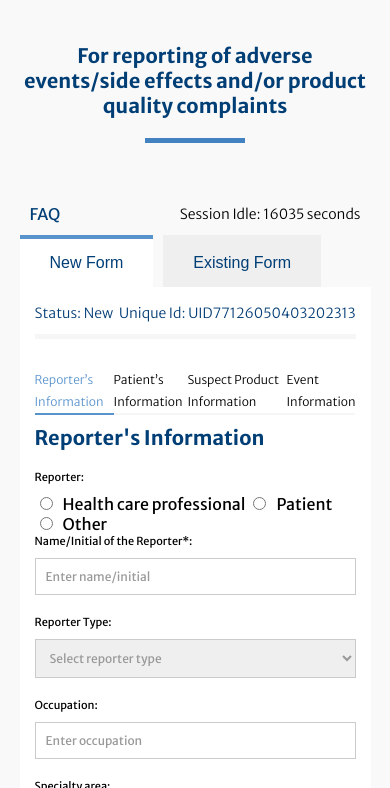
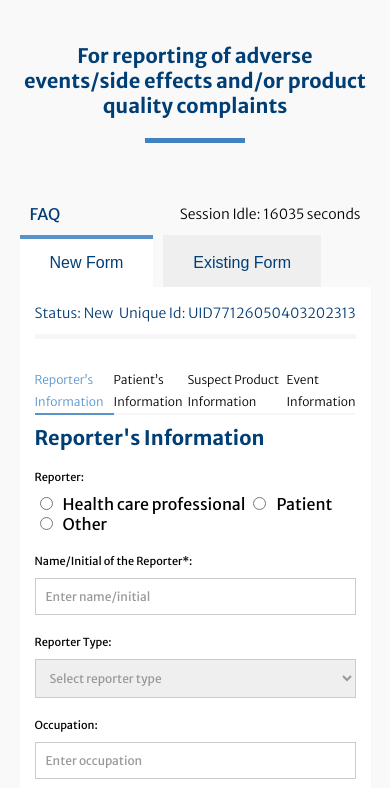
Before and after one commit to tarunseetha28/bioconforms, a website built with Parcel: page onlineform.html in a window 390 px wide. Shown: the part 312-1100 px from the top of the page. Built offline with nearby package versions, Linux system fonts and the light colour scheme.

Commit message:
form field mobile 1

```diff
--- a/index.css
+++ b/index.css
@@ -711,9 +711,9 @@
   border-bottom: 5px solid #F6F6F6;
 }
 
-/* .name-m {
+.name-m {
   margin-top: 20px;
-} */
+}
 
 .form-drsu {
   display: flex;
```
Also changed, not shown: 4 other files.
